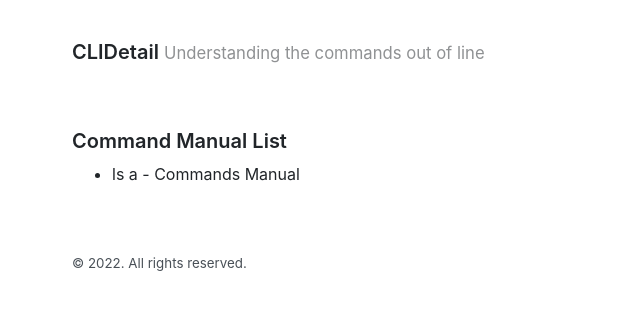
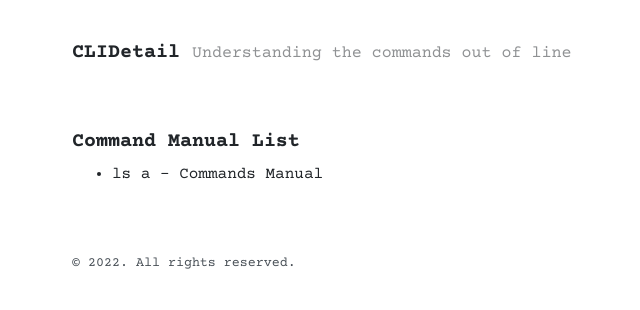
Before and after one commit to focusrtilz/clidetail.github.io, a Jekyll site: the page built from index.html, in a window 1280 px wide. Shown: the top 310 px of the page, without its empty margins (232-872 px from the left). Built offline with Jekyll 4.4.1, drawn with Linux system fonts in a browser that asks for light colours; the list of posts is cut into pages by our own code.

Commit message:
Update font family

```diff
--- a/_sass/_variables.scss
+++ b/_sass/_variables.scss
@@ -1,3 +1,5 @@
+@import url('https://fonts.googleapis.com/css2?family=Courier+Prime:ital,wght@0,400;0,700;1,400;1,700&display=swap');
+
 :root {
   --gray-000: #f8f9fa;
   --gray-100: #f1f3f5;
@@ -26,7 +28,7 @@
   --blue-400: #4dabf7;
   --yellow-100: #fff3bf;
 
-  --body-font: -apple-system, BlinkMacSystemFont, "Segoe UI", Roboto, "Helvetica Neue", Arial, "Noto Sans", sans-serif, "Apple Color Emoji", "Segoe UI Emoji", "Segoe UI Symbol", "Noto Color Emoji";
+  --body-font: 'Courier Prime', monospace;
   --body-font-size: 16px;
   --body-line-height: 1.5;
   --body-color: var(--gray-700);
@@ -40,7 +42,7 @@
   --border-color: var(--gray-300);
   --border-radius: .25rem;
 
-  --code-font: SFMono-Regular, Menlo, Monaco, Consolas, "Liberation Mono", "Courier New", monospace;
+  --code-font: 'Courier Prime', monospace;
   --code-line-color: var(--indigo);
   --code-block-color: var(--gray-900);
   --code-bg: var(--gray-200);
```
